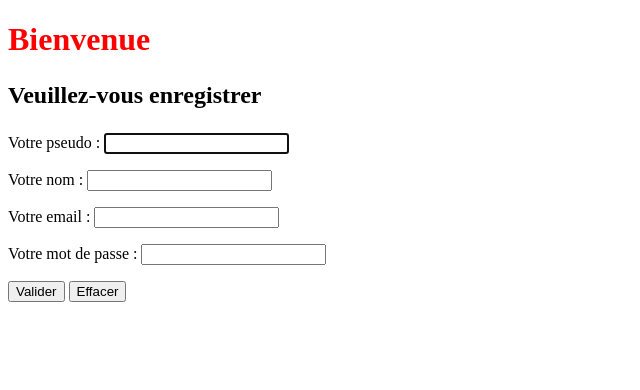
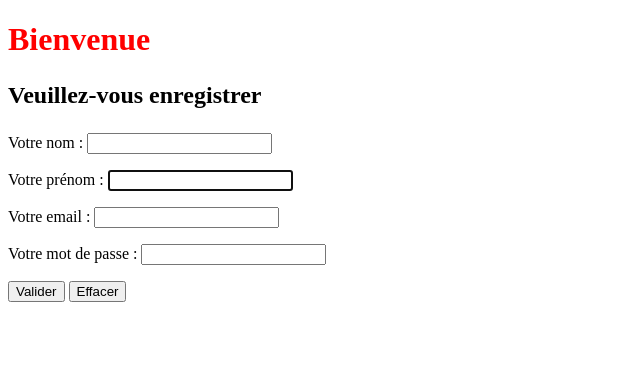
Before and after one commit to pitchounvivi/ipi-python-project, a Flask app: page /register/ in a window 1280 px wide. Shown: the part 101-491 px from the top of the page, without its empty margins (0-640 px from the left). Run offline with Flask 2, Linux system fonts and the light colour scheme.

Commit message:
updating variables to match sql

```diff
--- a/flaskr/__init__.py
+++ b/flaskr/__init__.py
@@ -46,9 +46,11 @@ def create_app(test_config=None) :
     @app.route('/homepage/')
     def homepage():
         """homepage"""
-        pseudo = request.args.get('pseudo')
+        lastname = request.args.get('lastname')
+        firstname = request.args.get('firstname')
         return render_template('homepage.html',
-                                pseudo=pseudo)
+                                lastname=lastname,
+                                firstname=firstname)
 
 
 
--- a/flaskr/templates/homepage.html
+++ b/flaskr/templates/homepage.html
@@ -12,6 +12,6 @@
 
     <h1>Accueil</h1>
 
-    <p>Content de vous voir <strong>{{pseudo}}</strong></p>
+    <p>Content de vous voir <strong>{{lastname}}</strong> <strong>{{firstname}}</strong></p>
 
 {% endblock %}
--- a/flaskr/templates/register.html
+++ b/flaskr/templates/register.html
@@ -19,12 +19,11 @@
 
     <form method="GET" action="{{ url_for('homepage')}}">
         <p>
-            <label for="pseudo">Votre pseudo :</label>
-            <input type="text" name="pseudo" id="pseudo" autofocus required/>
-        </p>
-        <p>
-            <label for="nom">Votre nom :</label>
-            <input type="text" name="nom" id="nom" required/>
+            <label for="lastname">Votre nom :</label>
+            <input type="text" name="lastname" id="lastname" required/>
+        </p><p>
+            <label for="firstname">Votre prénom :</label>
+            <input type="text" name="firstname" id="firstname" autofocus required/>
         </p>
         <p>
             <label for="email">Votre email :</label>
```
Also changed, not shown: flaskr/templates/login.html (+5 -2 lines).
